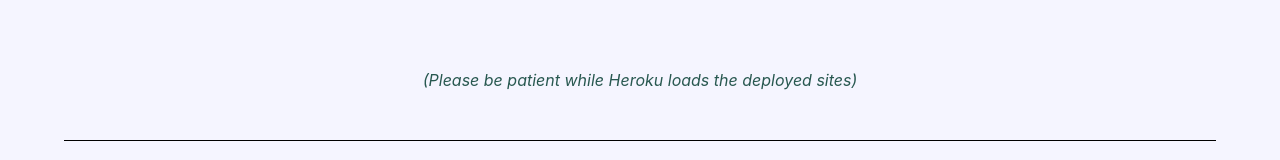
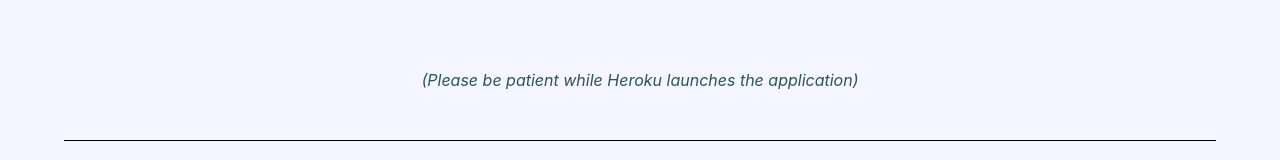
Before and after one commit to shawnmcmahon/portfolio, a React (Create React App) app: page /portfolio in a window 1280 px wide. Shown: the part 201-361 px from the top of the page. Built offline with nearby package versions, Linux system fonts and the light colour scheme.

Commit message:
Fix spacing in the Portfolio container

```diff
--- a/src/Components/Portfolio/Portfolio.js
+++ b/src/Components/Portfolio/Portfolio.js
@@ -98,7 +98,7 @@ const Portfolio = ({ pageMode, pageDesign }) => {
   return (
     <section className={findStyleAndDesign(pageMode, pageDesign, "projects-outter")} id="projects">
         <h2 className="portfolio-title">PROJECTS</h2>
-        <p className={pageMode === "Light Mode" ? " accent-text-light warning " : "accent-text-dark warning"}>(Please be patient while Heroku loads the deployed sites)</p>
+        <p className={pageMode === "Light Mode" ? " accent-text-light warning " : "accent-text-dark warning"}>(Please be patient while Heroku launches the application)</p>
           <div className='portfolio-container'>
             {!!portfolio && projectPreviews}
           </div>
--- a/src/Components/Project/Project.js
+++ b/src/Components/Project/Project.js
@@ -73,7 +73,7 @@ const Project = ({project, pageMode, pageDesign}) => {
                 <img src={project.pictures[1]} alt="project thumbnail two" className="thumbnail" id={project.pictures[1]}  onClick={changePhoto}  />
             </div>
             <div className="project-thumbnail-container">
-            <img src={project.pictures[2]}  className="thumbnail" alt="project thumbnail three" id={project.pictures[2]}  onClick={changePhoto}  />
+                <img src={project.pictures[2]}  className="thumbnail" alt="project thumbnail three" id={project.pictures[2]}  onClick={changePhoto}  />`
             </div>
       </div>
     </article>
--- a/src/styles/desktop/Portfolio.scss
+++ b/src/styles/desktop/Portfolio.scss
@@ -3,7 +3,7 @@
 
 .projects-outter {
   width: 100%;
-  height: 6500px;
+  height: auto;
   display: flex;
   flex-direction: column;
   align-items: center;
--- a/src/styles/desktop/Project.scss
+++ b/src/styles/desktop/Project.scss
@@ -64,7 +64,7 @@
 
 .project-outter-container {
   width: 100%;
-  height: 125vh;
+  height: 900px;
   /* border: 2px green solid; */
   display: flex;
   flex-direction: row;
@@ -168,3 +168,9 @@
 .accent-text-dark {
   color: $seaGreen;
 }
+
+@media screen and (min-width: 2500px) {
+  .project-thumbnail-container {
+    display: none;
+  }
+}
```
Lines whose indentation alone changed are shown as unchanged.
